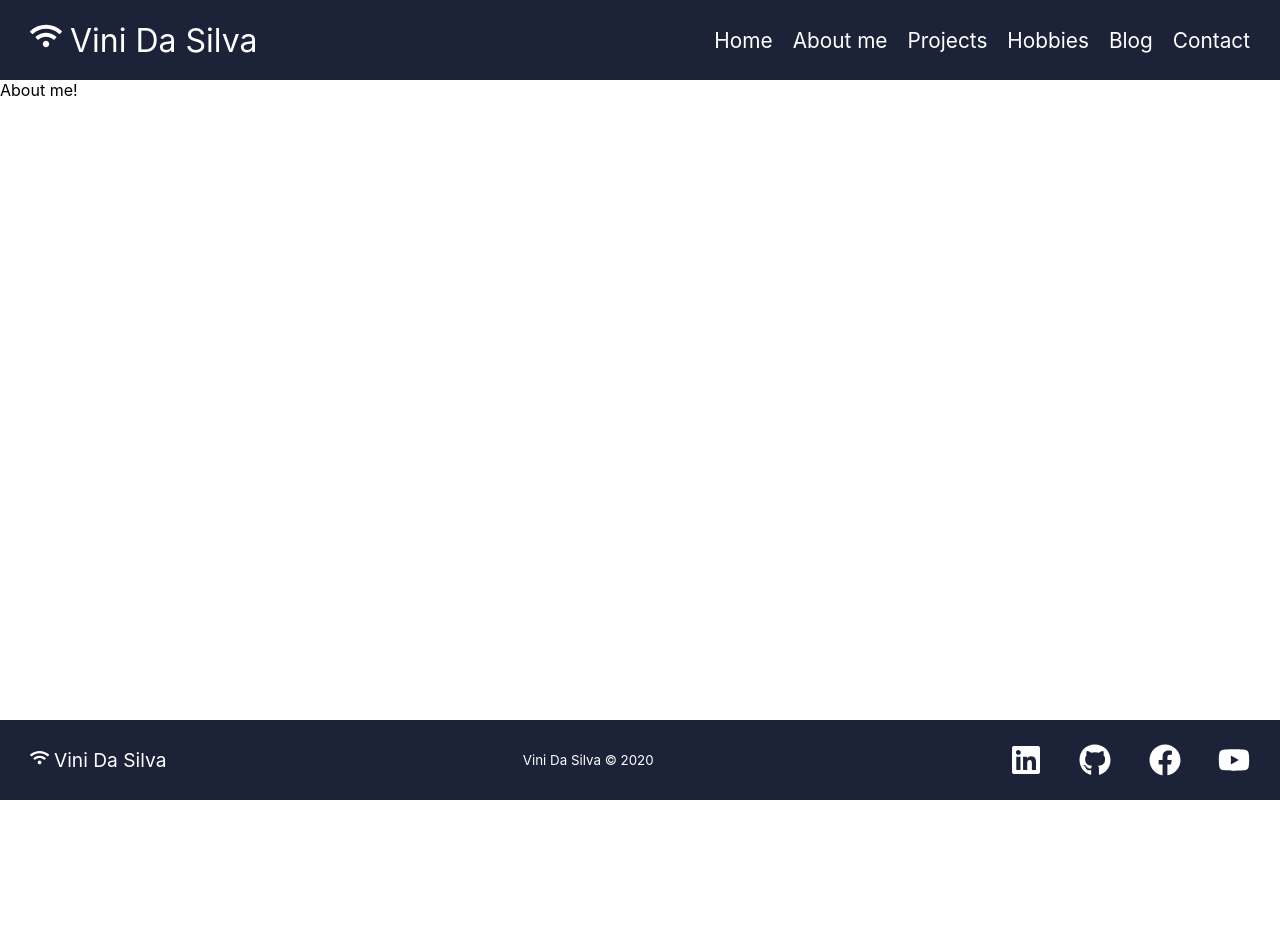
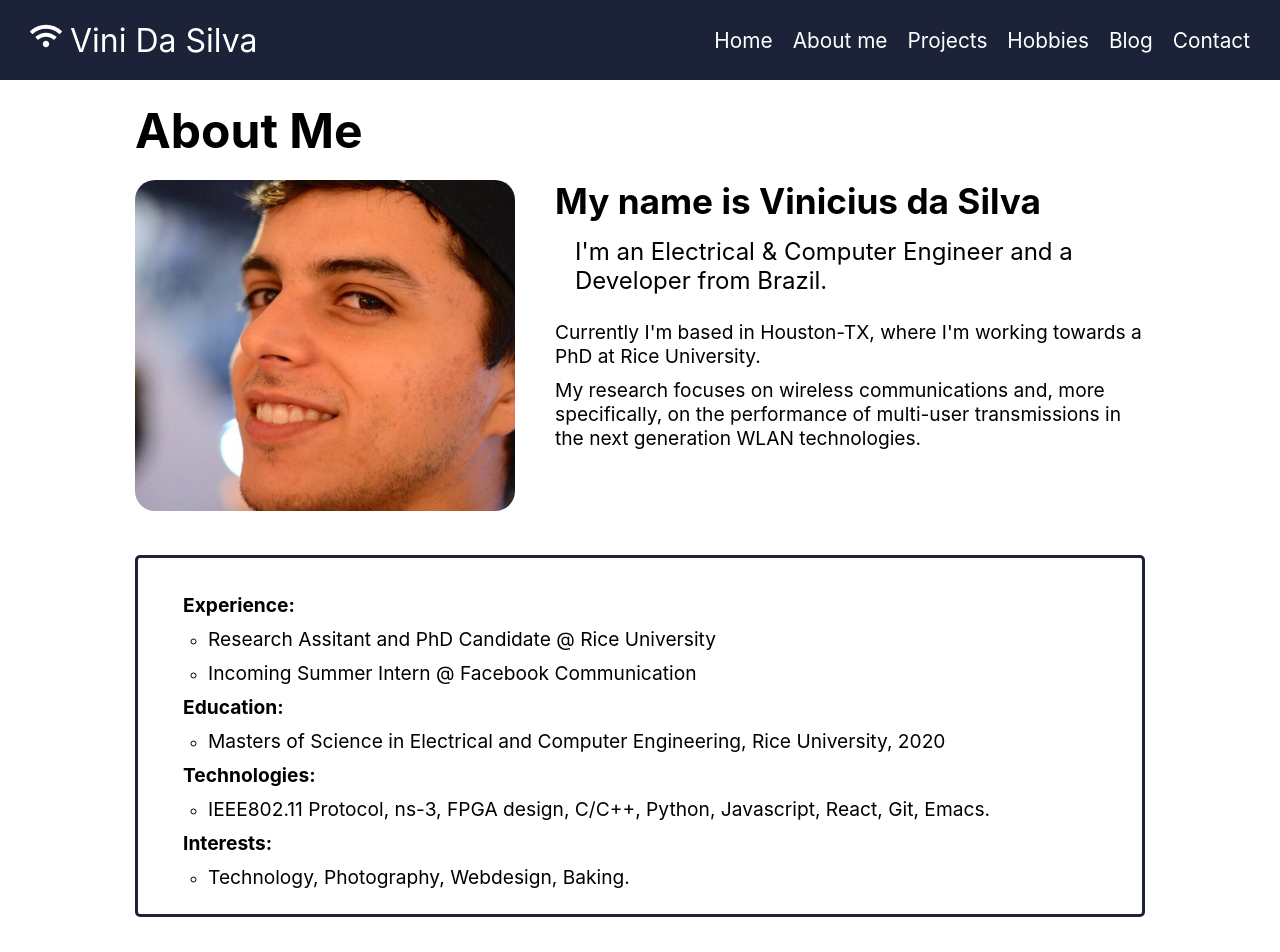
Before and after one commit to ViniBR01/personal-site, a React (Create React App) app: page /about in a window 1280 px wide. Shown: the top 952 px of the page. Before the commit the page ends 800 px from the top, so only its background shows below. Built offline with nearby package versions, Linux system fonts and the light colour scheme.

Commit message:
create about-me page and add content

```diff
--- a/src/components/App/App.js
+++ b/src/components/App/App.js
@@ -2,6 +2,7 @@ import React from 'react';
 import './App.css';
 import { BrowserRouter, Switch, Route } from 'react-router-dom';
 import NavBar from '../NavBar/NavBar';
+import About from '../../pages/about/about';
 import Footer from '../Footer/Footer';
 
 class App extends React.Component {
@@ -47,7 +48,7 @@ class App extends React.Component {
                         </Route>
                         <Route exact path="/about">
                             <div className="main-content">
-                                About me!
+                                <About />
                             </div>
                         </Route>
                         <Route exact path="/projects">
--- /dev/null
+++ b/src/pages/about/about.css
@@ -0,0 +1,111 @@
+.page-wrapper {
+    display: grid;
+    grid-template-columns: 2fr 3fr;
+    grid-template-rows: 80px 1fr auto auto;
+    grid-template-areas:
+        "header header"
+            "image text1"
+            "text2 text2"
+            "button button";
+    margin: 0 auto;
+    max-width: 1050px;
+}
+.title {
+    align-items: flex-end;
+    display: flex;
+    grid-area: header;
+    justify-content: flex-start;
+    margin-left: 20px;
+}
+.image-wrapper {
+    grid-area: image;
+    margin: 20px;
+}
+.img-profile {
+    border-radius: 20px;
+    height: auto;/*531px;*/
+    width: 380px;/*610px;*/
+}
+.page-text {
+    display: flex;
+    flex-direction: column;
+    grid-area: text1;
+    justify-content: flex-start;
+    margin: 20px;
+}
+.box-text {
+    border: 3px solid #1c2237;
+    border-radius: 5px;
+    grid-area: text2;
+    margin: 20px;
+    padding: 25px 45px;
+}
+.main-list {
+    list-style: none;
+}
+.main-list > li {
+    font-weight: bold;
+}
+.main-list > li > ul {
+    font-weight: normal;
+    padding-left: 25px;
+}
+.button-wrapper {
+    grid-area: button;
+    margin-top: 30px;
+    text-align: center;
+}
+.button-wrapper button {
+    background-color: #1c2237;
+    border-radius: 5px;
+    color: white;
+    font-size: 2rem;
+    padding: 10px;
+}
+
+p, p1, p2, p3 {
+}
+p1 {
+    font-size: 3rem;
+}
+p2 {
+    font-size: 2.2rem;
+    font-weight: bold;
+    white-space: nowrap;
+}
+p3 {
+    margin: 15px 20px;
+    font-size: 1.5rem;
+}
+p {
+    font-size: 1.2rem;
+    margin-top: 10px;
+}
+
+@media screen and (max-width: 950px) {
+    .page-wrapper {
+        grid-template-columns: 1fr;
+        grid-template-rows: 80px auto auto auto auto;
+        grid-template-areas:
+            "header"
+                "image"
+                "text1"
+                "text2"
+                "button";
+    }
+    .title {
+        justify-content: center;
+    }
+    .image-wrapper {
+        display: flex;
+        justify-content: center;
+    }
+    .img-profile {
+        height: auto;/*531px;*/
+        width: 100%;/*610px;*/
+        max-width: 610px;
+    }
+    p2 {
+        white-space: normal;
+    }
+}
--- /dev/null
+++ b/src/pages/about/about.js
@@ -0,0 +1,72 @@
+import React from 'react';
+import './about.css'
+
+const PROFILE_IMAGE_PATH = '/assets/profile-pic-small.jpg'
+
+function About() {
+    return (
+        <div className="page-wrapper">
+            <div className="title" >
+                <p1><b>About Me</b></p1>
+            </div>
+
+            <div className="image-wrapper" >
+                <img src={ PROFILE_IMAGE_PATH } alt="Profile of Vini" className="img-profile"/>
+            </div>
+
+            <div className="page-text" >
+                <p2>My name is Vinicius da Silva</p2>
+
+                <p3>I'm an Electrical & Computer Engineer and a Developer from Brazil.</p3>
+                <p>Currently I'm based in Houston-TX, where I'm working towards a PhD at Rice University.</p>
+                <p>My research focuses on wireless communications and, more specifically, on the performance of multi-user transmissions in the next generation WLAN technologies.</p>
+            </div>
+
+            <div className="box-text" >
+                <ul className="main-list">
+                    <li>
+                        <p>Experience:</p>
+                        <ul>
+                            <li>
+                                <p>Research Assitant and PhD Candidate @ Rice University</p>
+                            </li>
+                            <li>
+                                <p>Incoming Summer Intern @ Facebook Communication</p>
+                            </li>
+                        </ul>
+                    </li>
+                    <li>
+                        <p>Education:</p>
+                        <ul>
+                            <li>
+                                <p>Masters of Science in Electrical and Computer Engineering, Rice University, 2020</p>
+                            </li>
+                        </ul>
+                    </li>
+                    <li>
+                        <p>Technologies:</p>
+                        <ul>
+                            <li>
+                                <p>IEEE802.11 Protocol, ns-3, FPGA design, C/C++, Python, Javascript, React, Git, Emacs.</p>
+                            </li>
+                        </ul>
+                    </li>
+                    <li>
+                        <p>Interests:</p>
+                        <ul>
+                            <li>
+                                <p>Technology, Photography, Webdesign, Baking.</p>
+                            </li>
+                        </ul>
+                    </li>
+                </ul>
+            </div>
+
+            <div className="button-wrapper" >
+                <button>Download Resume</button>
+            </div>
+        </div>
+    );
+}
+
+export default About;
```
Also changed, not shown: public/assets/profile-pic-huge.jpg (added), public/assets/profile-pic-small.jpg (added).
